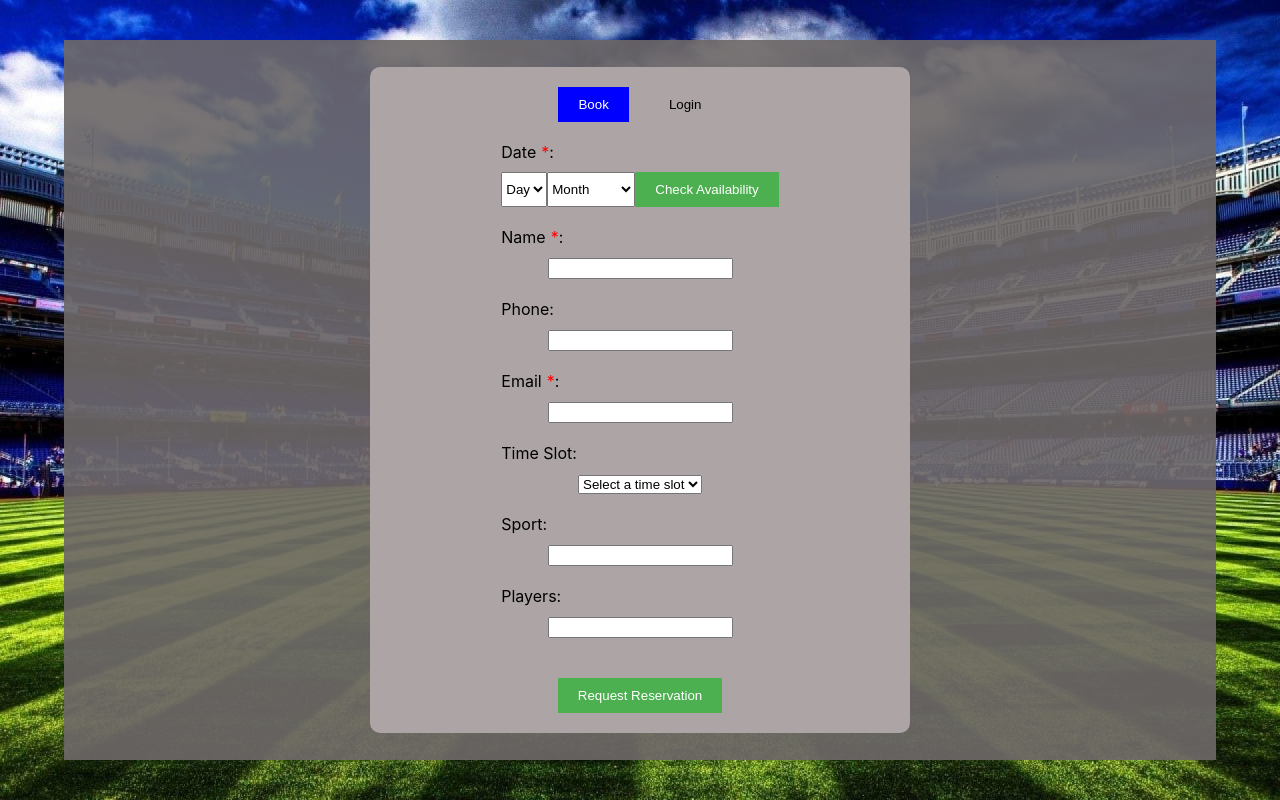
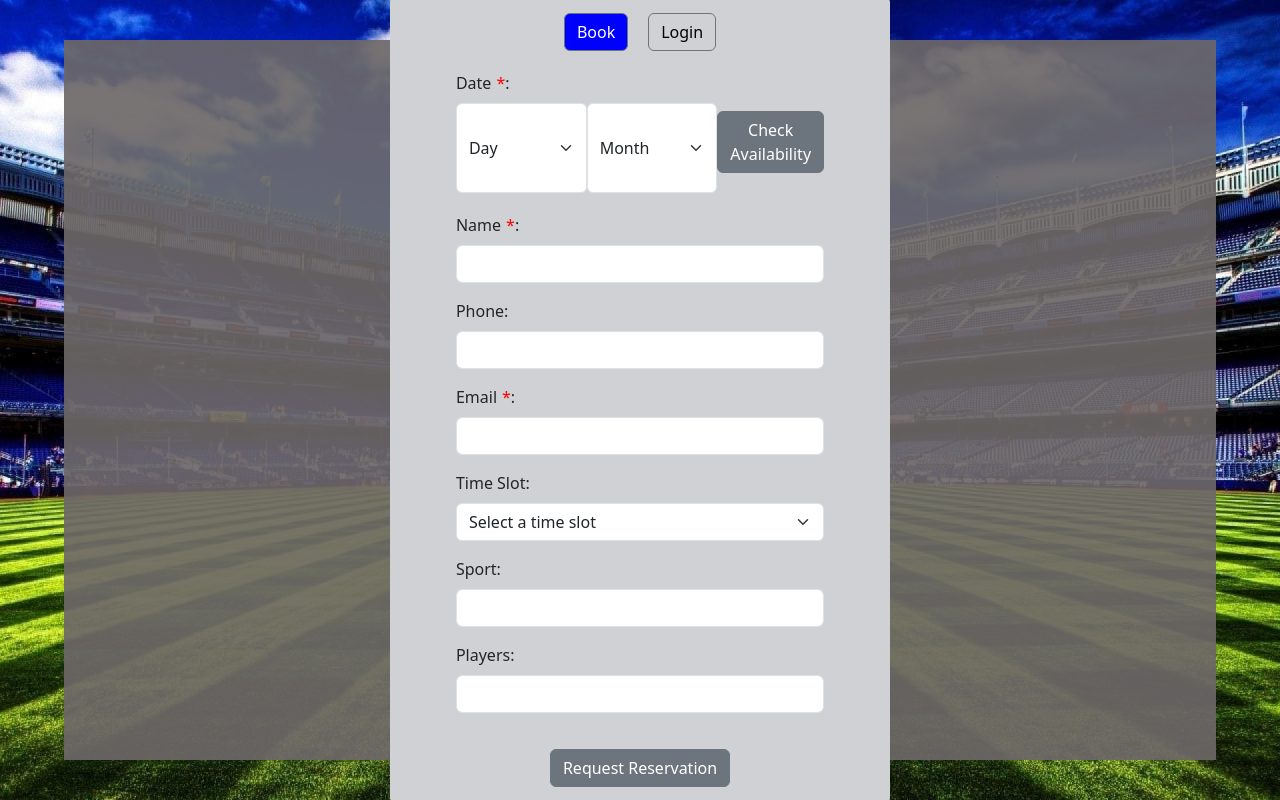
Before and after one commit to 10kartik/turf-reservation-web, a React (Create React App) app: page / in a window 1280 px wide. Built offline with nearby package versions, Linux system fonts and the light colour scheme.

Commit message:
stable check 1.0

```diff
--- a/package.json
+++ b/package.json
@@ -6,11 +6,13 @@
     "@testing-library/jest-dom": "^5.17.0",
     "@testing-library/react": "^13.4.0",
     "@testing-library/user-event": "^13.5.0",
+    "bootstrap": "^5.3.2",
     "dotenv": "^16.4.1",
     "react": "^18.2.0",
     "react-dom": "^18.2.0",
     "react-router-dom": "^6.21.3",
     "react-scripts": "5.0.1",
+    "reactstrap": "^9.2.2",
     "web-vitals": "^2.1.4"
   },
   "scripts": {
--- a/src/bg.css
+++ b/src/bg.css
@@ -32,7 +32,7 @@
 
 .form-container {
   width: 500px;
-  background-color: rgb(173, 165, 165);
+  background-color: rgb(208, 209, 212);
   padding: 20px;
   border-radius: 10px;
   z-index: 1;
--- a/src/helper.js
+++ b/src/helper.js
@@ -1,6 +1,10 @@
 class BasicHelper {
   generateSlots(data) {
     const slotsSet = new Set();
+
+    if (!data || !data.booking_by_date) {
+      return [];
+    }
 
     // Iterate over the booking data and extract start_time and end_time
     for (const bookingDate in data.booking_by_date) {
--- a/src/pages/home/index.js
+++ b/src/pages/home/index.js
@@ -3,6 +3,7 @@ import "./styles.module.css";
 import bookingService from "../../services/booking";
 import { timeSlotsArray, monthsArray, daysArray } from "../../constants";
 import basicHelper from "../../helper";
+import { Button, Form, FormGroup, Label, Input } from "reactstrap";
 
 const Home = () => {
   const [selectedOption, setSelectedOption] = useState("book");
@@ -17,6 +18,7 @@ const Home = () => {
   const [username, setUsername] = useState("");
   const [password, setPassword] = useState("");
   const [availableSlots, setAvailableSlots] = useState([]);
+  const [isSlotAvailable, setIsSlotAvailable] = useState(false);
 
   const handleOptionChange = (option) => {
     setSelectedOption(option);
@@ -46,37 +48,36 @@ const Home = () => {
 
   // check slot availability
   const checkAvailability = async () => {
-    // console the input values
-    console.log(dateDay, dateMonth);
-
+    if (!dateDay || !dateMonth) {
+      return;
+    }
     const serviceResponse = await bookingService.getBookingDetails(
       `${dateDay}-${dateMonth}-${new Date().getFullYear()}`
     );
 
-    console.log(serviceResponse);
-
     const bookedSlots = basicHelper.generateSlots(serviceResponse.data);
-
-    // console the booked slots
-    console.log("booked", bookedSlots);
 
     // filter the available slots
     const updatedAvailableSlots = timeSlotsArray.filter(
       (slot) => !bookedSlots.includes(slot)
     );
 
-    console.log("available", updatedAvailableSlots);
+    if (updatedAvailableSlots.length === 0) {
+      window.alert("No slots available for the selected date");
+      setIsSlotAvailable(false);
+    }
 
+    setIsSlotAvailable(true);
     setAvailableSlots(updatedAvailableSlots);
   };
 
   return (
     <div>
       {/* Form */}
-      <form onSubmit={handleFormSubmit}>
+      <Form onSubmit={handleFormSubmit}>
         {/* Options */}
-        <div style={{ display: "flex", justifyContent: "center" }}>
-          <button
+        <div className="d-flex justify-content-center">
+          <Button
             style={{
               margin: "0 10px",
               backgroundColor:
@@ -86,8 +87,8 @@ const Home = () => {
             onClick={() => handleOptionChange("book")}
           >
             Book
-          </button>
-          <button
+          </Button>
+          <Button
             style={{
               margin: "0 10px",
               backgroundColor:
@@ -97,18 +98,19 @@ const Home = () => {
             onClick={() => handleOptionChange("login")}
           >
             Login
-          </button>
+          </Button>
         </div>
 
         {/* Book form fields */}
         {selectedOption === "book" && (
           <div>
-            <div className="form-field">
-              <label>
+            <FormGroup>
+              <Label for="date">
                 Date<span>*</span>:
-              </label>
+              </Label>
               <div style={{ display: "flex" }}>
-                <select
+                <Input
+                  type="select"
                   value={dateDay}
                   onChange={(e) => setDateDay(e.target.value)}
                   required
@@ -119,8 +121,9 @@ const Home = () => {
                       {day}
                     </option>
                   ))}
-                </select>
-                <select
+                </Input>
+                <Input
+                  type="select"
                   value={dateMonth}
                   onChange={(e) => setDateMonth(e.target.value)}
                   required
@@ -131,49 +134,59 @@ const Home = () => {
                       {month}
                     </option>
                   ))}
-                </select>
+                </Input>
                 {/* add button "check availability" here */}
-                <button type="button" onClick={checkAvailability}>
-                  Check Availability
-                </button>
+                <div className="d-flex align-items-center mt-2">
+                  {!isSlotAvailable ? (
+                    <Button type="button" onClick={checkAvailability}>
+                      Check Availability
+                    </Button>
+                  ) : (
+                    <div className="text-success font-weight-bold">
+                      ✅ Slots available
+                    </div>
+                  )}
+                </div>
               </div>
-            </div>
-            <div className="form-field">
-              <label>
+            </FormGroup>
+
+            <FormGroup>
+              <Label for="name">
                 Name<span>*</span>:
-              </label>
-              <input
+              </Label>
+              <Input
                 type="text"
                 value={name}
                 onChange={(e) => setName(e.target.value)}
                 required
               />
-            </div>
+            </FormGroup>
 
-            <div className="form-field">
-              <label>Phone:</label>
-              <input
+            <FormGroup>
+              <Label for="phone">Phone:</Label>
+              <Input
                 type="text"
                 value={phone}
                 onChange={(e) => setPhone(e.target.value)}
               />
-            </div>
+            </FormGroup>
 
-            <div className="form-field">
-              <label>
+            <FormGroup>
+              <Label for="email">
                 Email<span>*</span>:
-              </label>
-              <input
+              </Label>
+              <Input
                 type="email"
                 value={email}
                 onChange={(e) => setEmail(e.target.value)}
                 required
               />
-            </div>
+            </FormGroup>
 
-            <div className="form-field">
-              <label>Time Slot:</label>
-              <select
+            <FormGroup>
+              <Label for="timeSlot">Time Slot:</Label>
+              <Input
+                type="select"
                 value={timeSlot}
                 onChange={(e) => setTimeSlot(e.target.value)}
               >
@@ -183,63 +196,63 @@ const Home = () => {
                     {slot}
                   </option>
                 ))}
-              </select>
-            </div>
+              </Input>
+            </FormGroup>
 
-            <div className="form-field">
-              <label>Sport:</label>
-              <input
+            <FormGroup>
+              <Label for="sport">Sport:</Label>
+              <Input
                 type="text"
                 value={sport}
                 onChange={(e) => setSport(e.target.value)}
               />
-            </div>
+            </FormGroup>
 
-            <div className="form-field">
-              <label>Players:</label>
-              <input
+            <FormGroup>
+              <Label for="players">Players:</Label>
+              <Input
                 type="number"
                 value={players}
                 onChange={(e) => setPlayers(e.target.value)}
               />
-            </div>
+            </FormGroup>
           </div>
         )}
 
         {/* Login form fields */}
         {selectedOption === "login" && (
           <div>
-            <div className="form-field">
-              <label>
+            <FormGroup>
+              <Label for="username">
                 Username<span>*</span>:
-              </label>
-              <input
+              </Label>
+              <Input
                 type="text"
                 value={username}
                 onChange={(e) => setUsername(e.target.value)}
                 required
               />
-            </div>
+            </FormGroup>
 
-            <div className="form-field">
-              <label>
+            <FormGroup>
+              <Label for="password">
                 Password<span>*</span>:
-              </label>
-              <input
+              </Label>
+              <Input
                 type="password"
                 value={password}
                 onChange={(e) => setPassword(e.target.value)}
                 required
               />
-            </div>
+            </FormGroup>
           </div>
         )}
 
         {/* Submit button */}
-        <button type="submit">
+        <Button type="submit">
           {selectedOption === "book" ? "Request Reservation" : "Login"}
-        </button>
-      </form>
+        </Button>
+      </Form>
     </div>
   );
 };
--- a/src/services/triggerApi.js
+++ b/src/services/triggerApi.js
@@ -13,7 +13,6 @@ class ServiceClass {
       this.isFetching = true;
 
       const response = await fetch(url);
-      console.log("response=", response);
       const data = await response.json();
 
       this.isFetching = false;
```
Also changed, not shown: src/index.js (+7 -6 lines), 1 other file (tests, documents, lock files or other folders).
